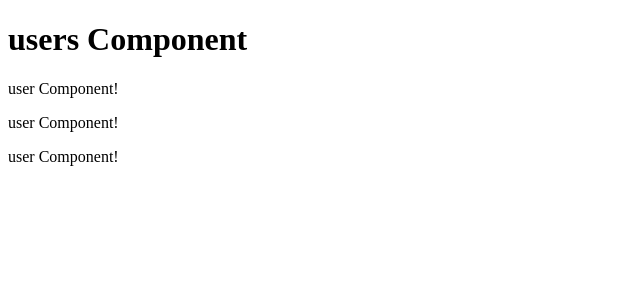
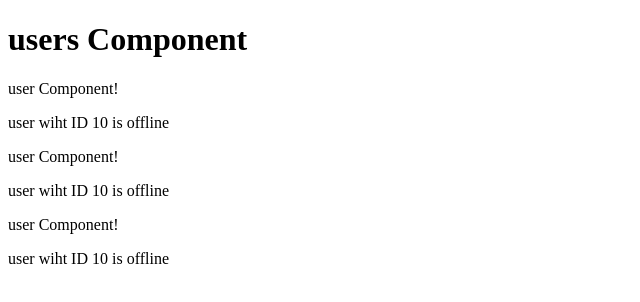
Before and after one commit to gittudemo/Angular-concepts, an Angular app: page / in a window 1280 px wide. Shown: the top 302 px of the page, without its empty margins (0-640 px from the left). Built offline with nearby package versions, Linux system fonts and the light colour scheme.

Commit message:
basic-string-interpolation

```diff
--- a/src/app/user/user.component.html
+++ b/src/app/user/user.component.html
@@ -1 +1,3 @@
 <p>user Component!</p>
+<!-- <div>user wiht ID {{userId}} is {{status }}</div> -->
+ <div>user wiht ID {{userId}} is {{getuserStatus() }}</div>
--- a/src/app/user/user.component.ts
+++ b/src/app/user/user.component.ts
@@ -6,5 +6,11 @@ import { Component } from '@angular/core';
   styleUrls: ['./user.component.css']
 })
 export class UserComponent {
+  userId : number = 10;
+  status : string = 'offline';
+
+  getuserStatus() {
+    return this.status;
+  }
 
 }
```
